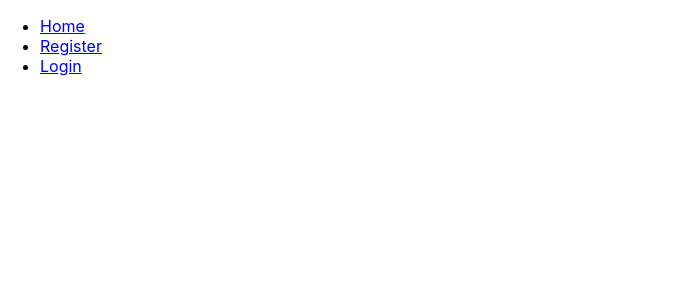
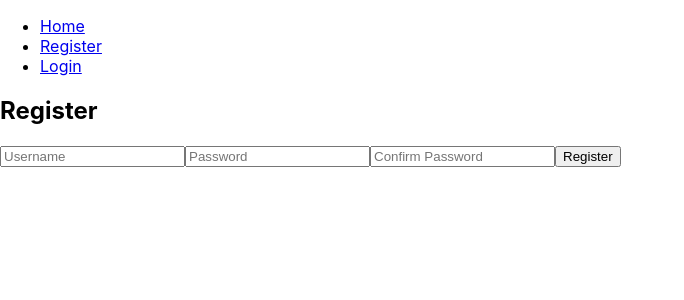
Before and after one commit to lchin10/chin-ec530-project2, a React (Create React App) app: page /chin-ec530-project2/register in a window 1280 px wide. Before the commit this address had no page. Shown: the top 300 px of the page, without its empty margins (0-684 px from the left). Built offline with nearby package versions, Linux system fonts and the light colour scheme.

Commit message:
fixed workflows

```diff
--- a/src/App.js
+++ b/src/App.js
@@ -14,21 +14,21 @@ function App() {
                 <nav>
                     <ul>
                         <li>
-                            <Link to="/">Home</Link>
+                            <Link to="/chin-ec530-project2/">Home</Link>
                         </li>
                         <li>
-                            <Link to="/register">Register</Link>
+                            <Link to="/chin-ec530-project2/register">Register</Link>
                         </li>
                         <li>
-                            <Link to="/login">Login</Link>
+                            <Link to="/chin-ec530-project2/login">Login</Link>
                         </li>
                     </ul>
                 </nav>
 
                 <Routes>
-                    <Route path="/register" element={<RegisterPage />} />
-                    <Route path="/login" element={<LoginPage setLoggedIn={setLoggedIn} />} />
-                    <Route path="/" element={loggedIn ? <AppPage /> : <LoginPage setLoggedIn={setLoggedIn} />} />
+                    <Route path="/chin-ec530-project2/register" element={<RegisterPage />} />
+                    <Route path="/chin-ec530-project2/login" element={<LoginPage setLoggedIn={setLoggedIn} />} />
+                    <Route path="/chin-ec530-project2/" element={loggedIn ? <AppPage /> : <LoginPage setLoggedIn={setLoggedIn} />} />
                 </Routes>
             </div>
         </Router>
--- a/src/LoginPage.js
+++ b/src/LoginPage.js
@@ -22,7 +22,7 @@ function LoginPage() {
             if (data.message) {
                 console.log(data.message); // Handle success message
                 // Redirect the user to the welcome page
-                navigate('/welcome');
+                navigate('/chin-ec530-project2/welcome');
             } else {
                 console.log(data.error);
                 setError(data.error); // Set error message
--- a/src/RegisterPage.js
+++ b/src/RegisterPage.js
@@ -27,7 +27,7 @@ function RegisterPage() {
                 if (data.message) {
                     console.log(data.message); // Handle success message
                     // Redirect the user to the welcome page
-                    navigate('/welcome');
+                    navigate('/chin-ec530-project2/welcome');
                 } else {
                     console.log(data.error);
                     setError(data.error); // Set error message
```
Also changed, not shown: src/Welcome.js (added, +14 -0 lines).
